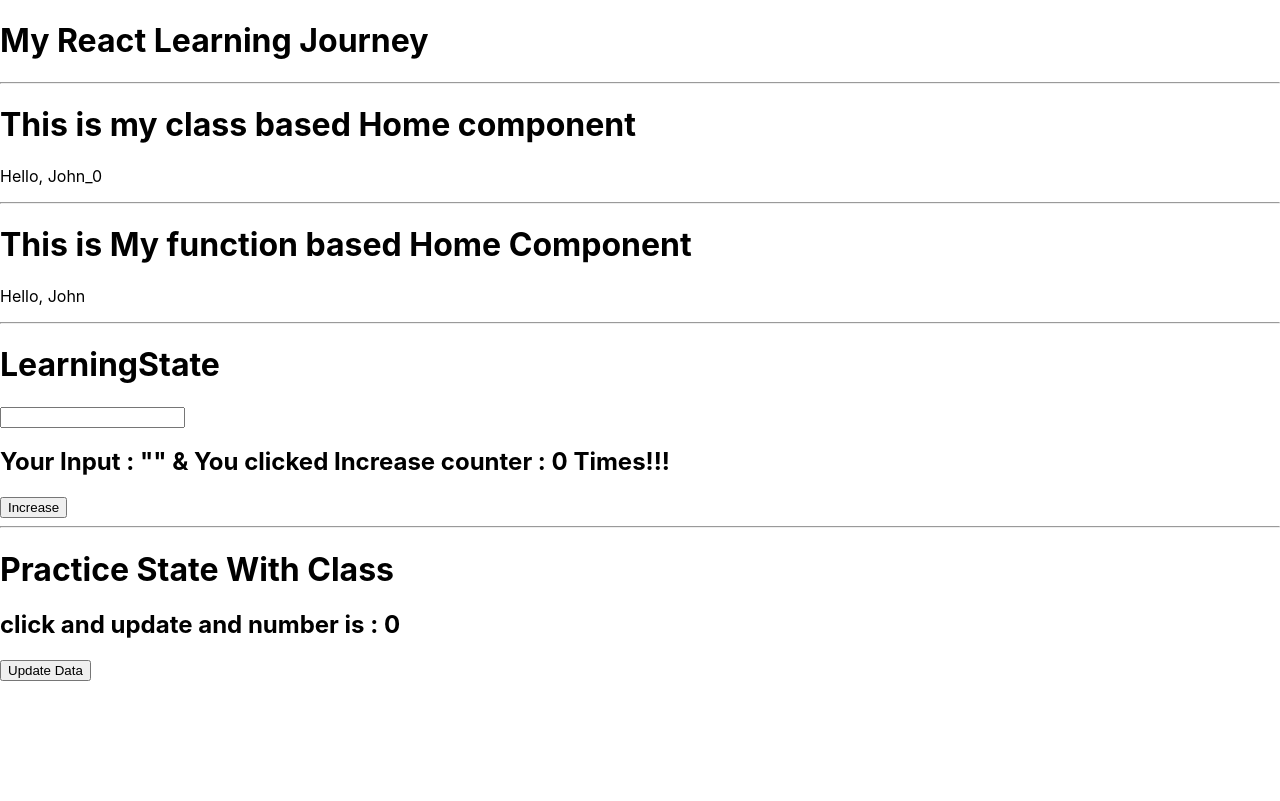
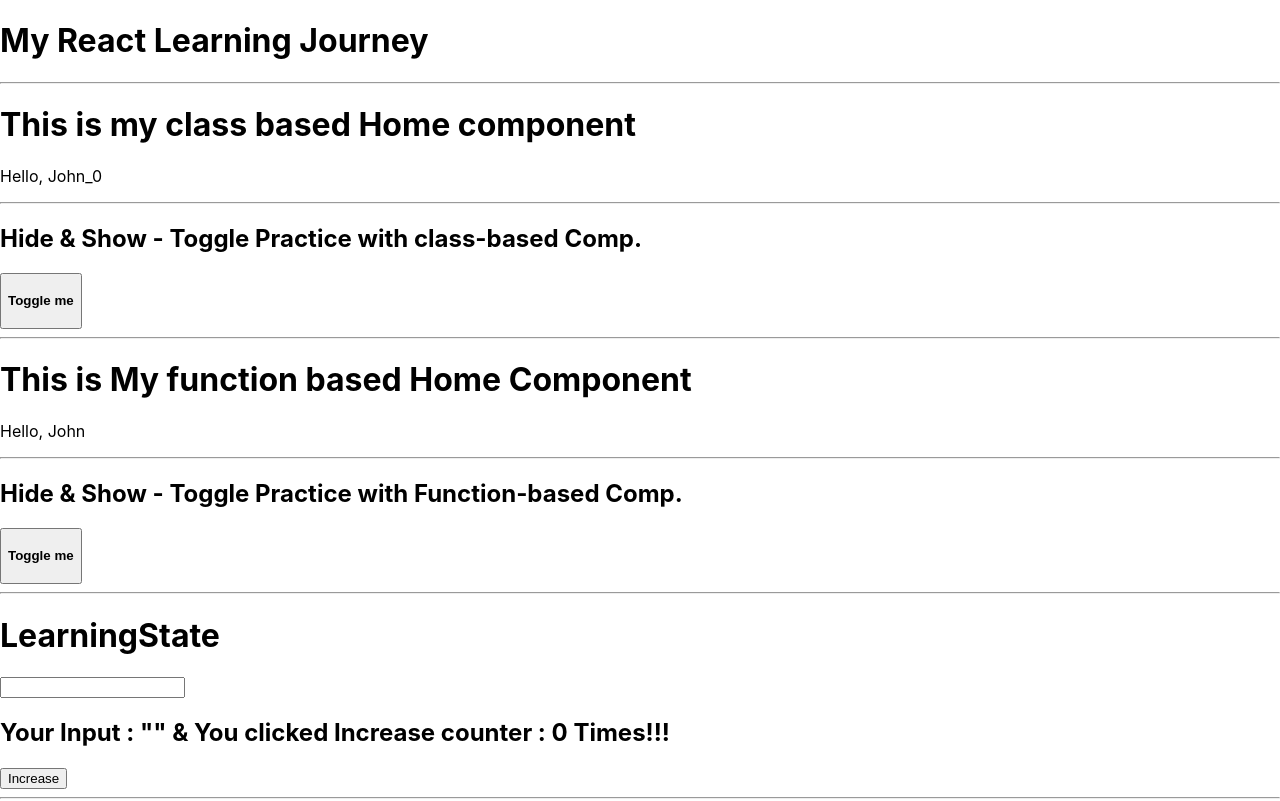
Before and after one commit to maahin2005/React-Learning, a React (Create React App) app: page / in a window 1280 px wide. Shown: the top 801 px of the page. Built offline with nearby package versions, Linux system fonts and the light colour scheme.

Commit message:
Practice the toggle systems

```diff
--- a/src/components/Home1.jsx
+++ b/src/components/Home1.jsx
@@ -1,11 +1,24 @@
-import React from "react";
+import React, { useState } from "react";
 import PropTypes from "prop-types";
 
 export default function Home(props) {
+  const [state, setState] = useState(true);
   return (
     <>
       <h1>This is My function based Home Component</h1>
       <p>Hello, {props.name}</p>
+      <hr />
+      {state ? (
+        <h2>Hide & Show - Toggle Practice with Function-based Comp.</h2>
+      ) : null}
+      <button
+        onClick={() => {
+          setState(!state);
+        }}
+      >
+        {" "}
+        <h4>Toggle me</h4>{" "}
+      </button>
     </>
   );
 }
--- a/src/components/home.jsx
+++ b/src/components/home.jsx
@@ -1,11 +1,31 @@
 import { React, Component } from "react";
 
 export default class Home extends Component {
+  constructor() {
+    super();
+    this.state = {
+      flag: true,
+    };
+  }
   render() {
     return (
       <>
         <h1>This is my class based Home component</h1>
         <p>Hello, {this.props.name}</p>
+        <hr />
+        {this.state.flag === true ? (
+          <h2>Hide & Show - Toggle Practice with class-based Comp.</h2>
+        ) : null}
+        <button
+          onClick={() => {
+            this.setState({
+              flag: !this.state.flag,
+            });
+          }}
+        >
+          {" "}
+          <h4>Toggle me</h4>{" "}
+        </button>
       </>
     );
   }
```
